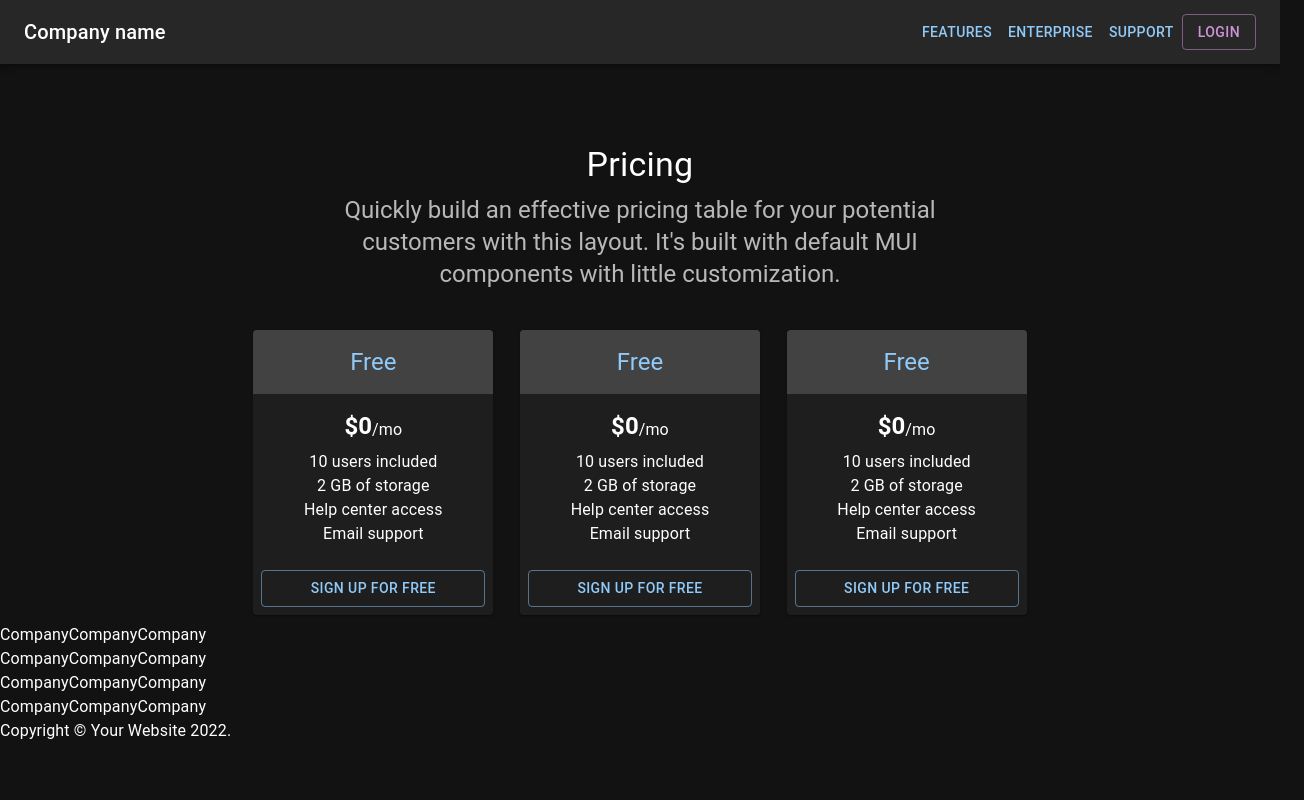
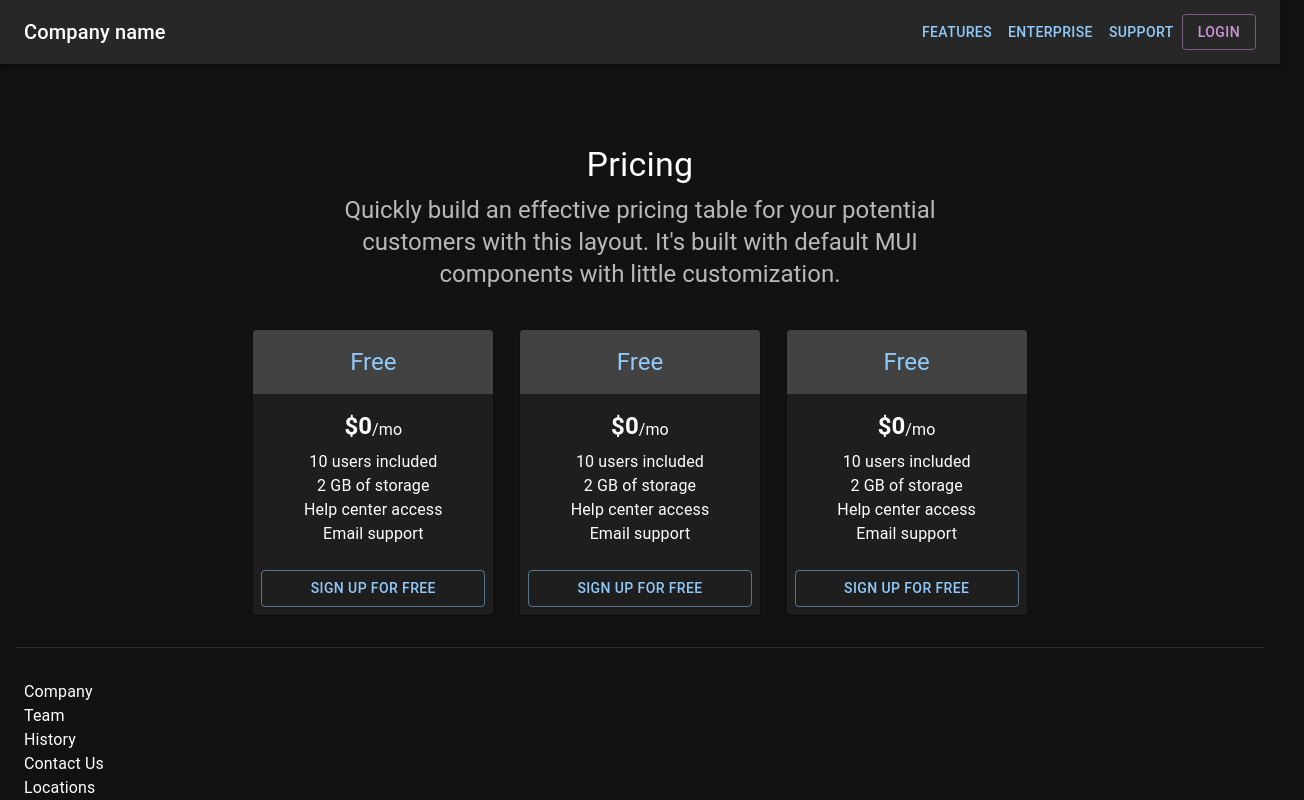
Before and after one commit to k4-100/mui-tutorial, a React (Create React App) app: page / in a window 1280 px wide. Shown: the top 800 px of the page, 1304 px wide, since content can reach past the window. Built offline with nearby package versions, Linux system fonts and the light colour scheme.

Commit message:
Some basic changes to Customlist Grid

```diff
--- a/src/App.js
+++ b/src/App.js
@@ -10,6 +10,7 @@ import {
   Grid,
   CssBaseline,
   CardHeader,
+  Divider,
 } from "@mui/material";
 import { grey } from "@mui/material/colors";
 import { ThemeProvider, createTheme } from "@mui/material/styles";
@@ -92,15 +93,29 @@ const CustomCard = () => {
 
 const CustomList = () => {
   return (
-    <Grid item container>
-      <Grid item>
+    <Grid
+      item
+      xs={1}
+      container
+      columns={{ xs: 1 }}
+      sx={{
+        mb: 2,
+      }}
+    >
+      <Grid item xs={1}>
         <Typography>Company</Typography>
       </Grid>
-      <Grid item>
-        <Typography>Company</Typography>
+      <Grid item xs={1}>
+        <Typography>Team</Typography>
       </Grid>
-      <Grid item>
-        <Typography>Company</Typography>
+      <Grid item xs={1}>
+        <Typography>History</Typography>
+      </Grid>
+      <Grid item xs={1}>
+        <Typography>Contact Us</Typography>
+      </Grid>
+      <Grid item xs={1}>
+        <Typography>Locations</Typography>
       </Grid>
     </Grid>
   );
@@ -167,13 +182,26 @@ export default function App() {
         sx={{
           width: "min(800px, 100%)",
           mx: "auto",
+          mb: 3,
         }}
       >
         <CustomCard />
         <CustomCard />
         <CustomCard />
       </Grid>
-      <Grid container>
+      <Divider
+        variant="middle"
+        sx={{
+          mb: 4,
+        }}
+      />
+      <Grid
+        container
+        columns={{ xs: 3 }}
+        sx={{
+          mx: 3,
+        }}
+      >
         <CustomList />
         <CustomList />
         <CustomList />
```
